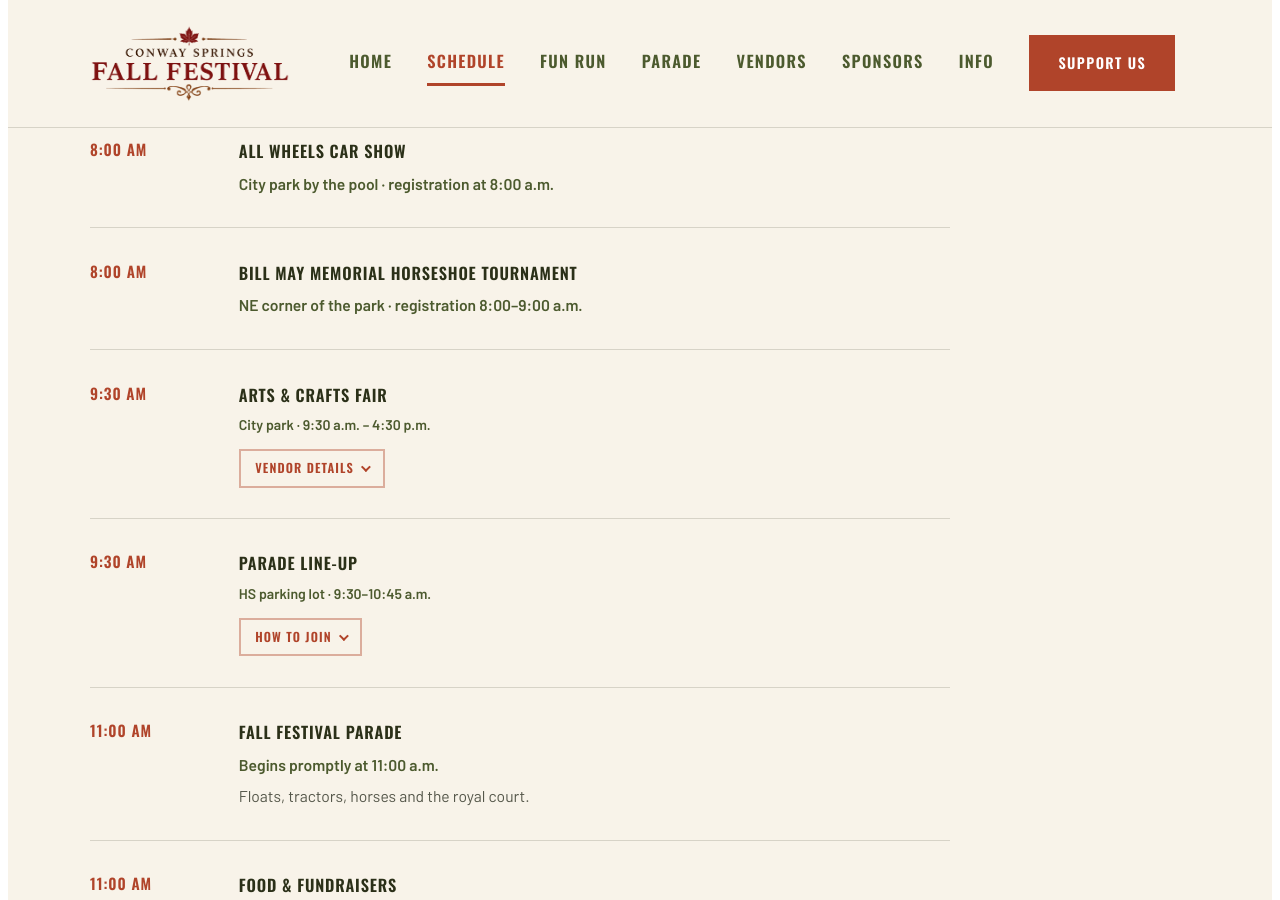
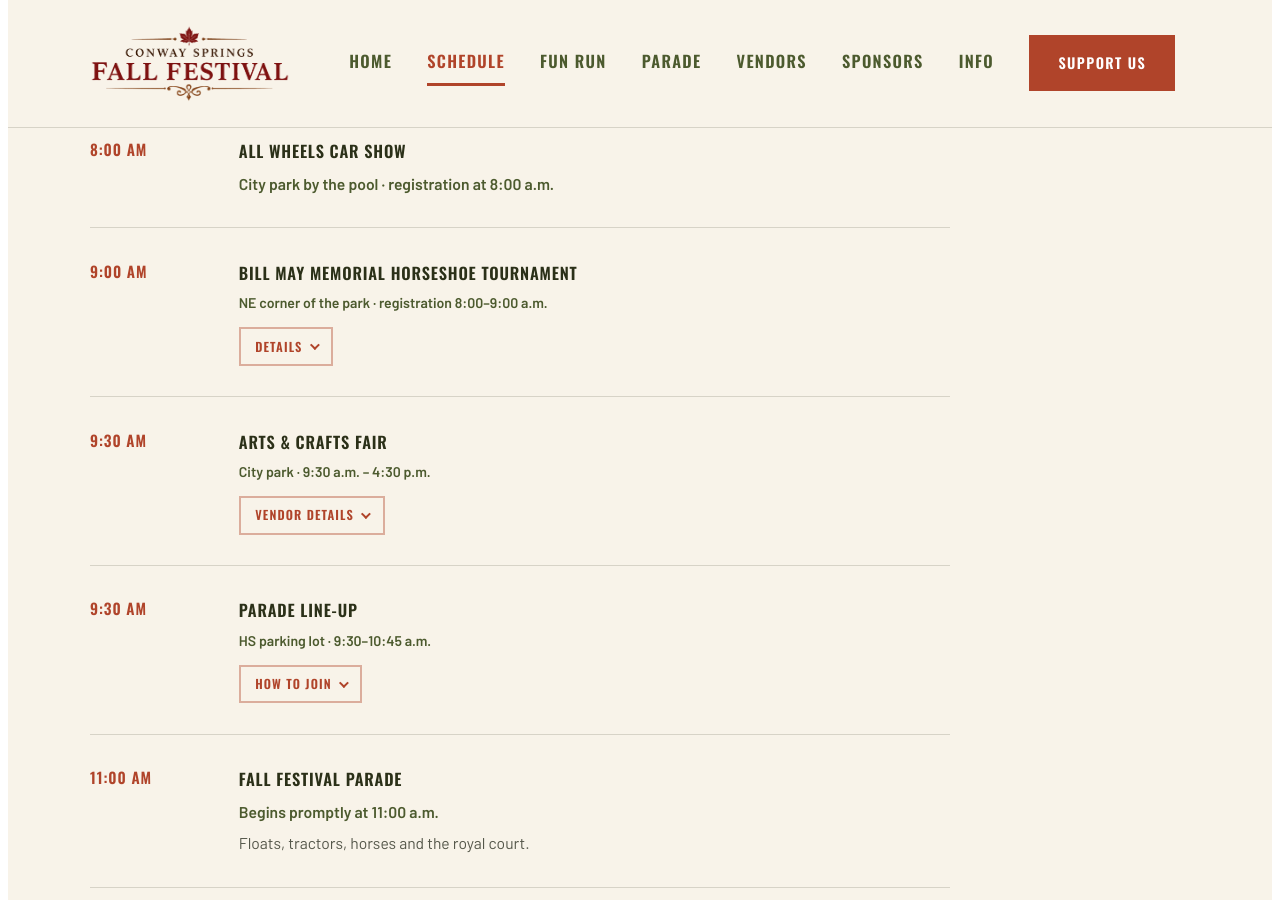
Before and after one commit to kbirket/conwayspringsfallfest, a Jekyll site: the page built from schedule.html, in a window 1280 px wide and 900 px high, scrolled down 1703 px. Built offline with Jekyll 4.4.1, drawn with Linux system fonts in a browser that asks for light colours.

Commit message:
add horseshoe details

```diff
--- a/_includes/glance.html
+++ b/_includes/glance.html
@@ -14,8 +14,8 @@
       <li><time>8:00 AM</time><span>Fall Fest Run <em>&middot; Vintage Bank</em></span></li>
       <li><time>8:00 AM</time><span>Library Book Sale <em>&middot; City Library</em></span></li>
       <li><time>8:00 AM</time><span>All Wheels Car Show <em>&middot; by the pool</em></span></li>
-      <li><time>8:00 AM</time><span>Horseshoe Tournament <em>&middot; NE corner</em></span></li>
-      <li><time>9:30 AM</time><span>Arts &amp; Crafts Fair <em>&middot; city park</em></span></li>
+        <li><time>9:00 AM</time><span>Horseshoe Tournament <em>&middot; NE corner</em></span></li>
+              <li><time>9:30 AM</time><span>Arts &amp; Crafts Fair <em>&middot; city park</em></span></li>
       <li><time>9:30 AM</time><span>Parade Line-Up <em>&middot; HS parking lot</em></span></li>
       <li><time>11:00 AM</time><span>Parade</span></li>
       <li><time>12:00 PM</time><span>Inflatables <em>&middot; city park</em></span></li>
--- a/schedule.html
+++ b/schedule.html
@@ -148,12 +148,21 @@
         </div>
       </li>
 
-      <li class="csff__slot">
-        <time datetime="08:00">8:00 AM</time>
-        <div>
-          <h3>Bill May Memorial Horseshoe Tournament</h3>
-          <p class="csff__where">NE corner of the park &middot; registration 8:00&ndash;9:00 a.m.</p>
-        </div>
+            <li class="csff__slot">
+        <time datetime="09:00">9:00 AM</time>
+        <details class="csff__event">
+          <summary>
+            <h3>Bill May Memorial Horseshoe Tournament</h3>
+            <span class="csff__where">NE corner of the park &middot; registration 8:00&ndash;9:00 a.m.</span>
+            <span class="csff__more"><span class="csff__more-shut">Details</span><span class="csff__more-open">Hide details</span></span>
+          </summary>
+          <div class="csff__eventbody">
+            <p>Singles and doubles tournaments. Partners are drawn, so you don't need to bring one.</p>
+            <p><strong>$10 per person, per tournament.</strong> Cash prizes.</p>
+            <p>Registration 8:00&ndash;9:00 a.m., tournament starts at 9:00.</p>
+            <p><a href="https://www.facebook.com/events/1804760237349583" target="_blank" rel="noopener noreferrer">Details on Facebook &rarr;</a></p>
+          </div>
+        </details>
       </li>
 
       <li class="csff__slot">
```
